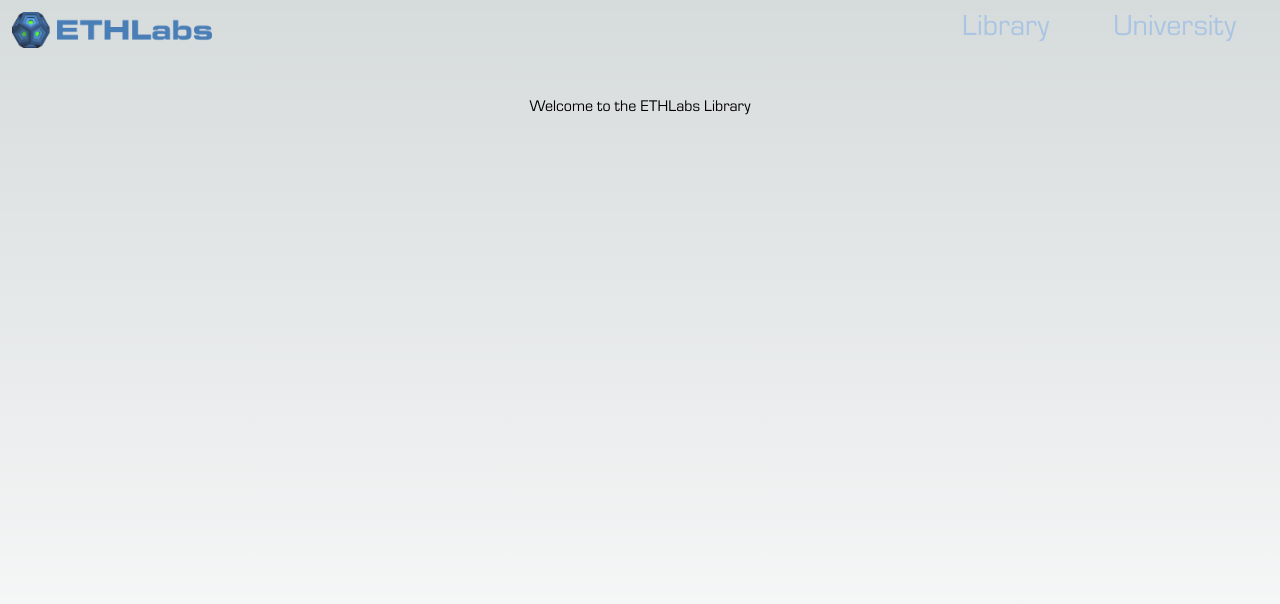
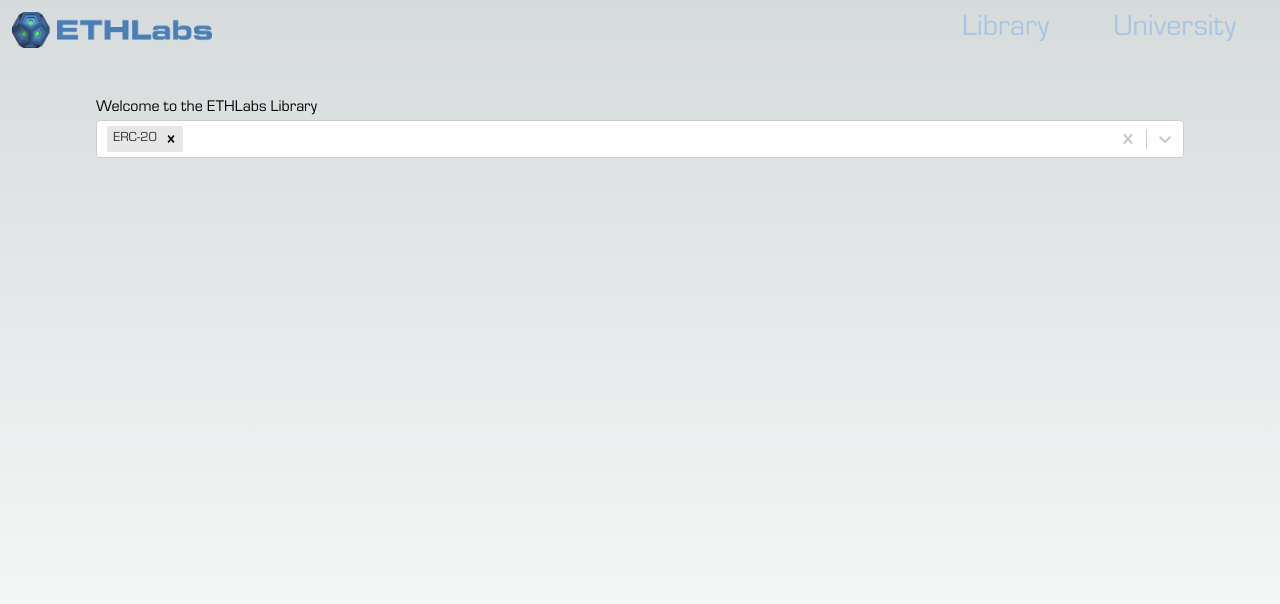
Before and after one commit to tbwebb22/ethlabs-app, a Next.js app: page /library in a window 1280 px wide. Shown: the top 604 px of the page. Built offline with nearby package versions, Linux system fonts and the light colour scheme.

Commit message:
Get react-select working

```diff
--- a/src/app/library/page.tsx
+++ b/src/app/library/page.tsx
@@ -1,9 +1,47 @@
-import Image from 'next/image'
+"use client";
+import Image from 'next/image';
+import { useEffect, useState } from 'react';
+import Select, { ActionMeta, MultiValue } from 'react-select';
+import makeAnimated from 'react-select/animated';
 
 export default function Library() {
+  const [selectedTags, setSelectedTags] = useState<string[]>();
+  const options = [
+    { value: 'erc-20', label: 'ERC-20' },
+    { value: 'erc-721', label: 'ERC-721' },
+    { value: 'erc-1155', label: 'ERC-1155' }
+  ];
+
+  const animatedComponents = makeAnimated();
+
+  useEffect(() => {
+    console.log('selectedTags: ', selectedTags);
+  }, [selectedTags]);
+
+  const handleChange = (_selectedTags: MultiValue<{
+    value: string;
+    label: string;
+  }>, actionMeta: ActionMeta<{
+    value: string;
+    label: string;
+  }>) => {
+    setSelectedTags(_selectedTags.map(_selectedTag => _selectedTag.value));
+  };
+
   return (
     <main className="flex min-h-screen flex-col items-center justify-between p-24">
-      Welcome to the ETHLabs Library
+      <div className="container mx-auto">
+        Welcome to the ETHLabs Library
+
+        <Select
+          closeMenuOnSelect={false}
+          components={animatedComponents}
+          defaultValue={[options[0]]}
+          isMulti
+          options={options}
+          onChange={handleChange}
+        />
+      </div>
     </main>
-  )
+  );
 }
```
